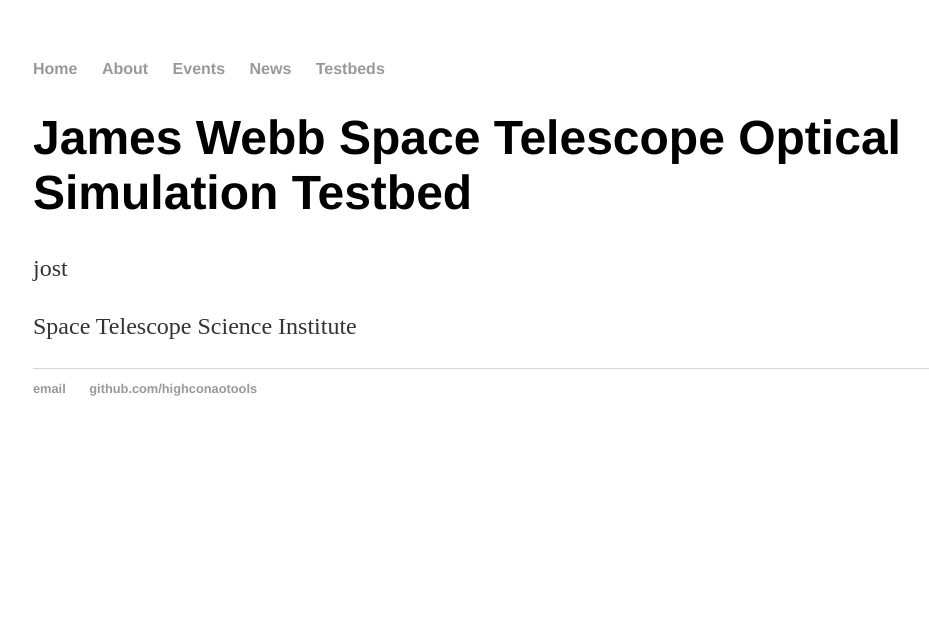
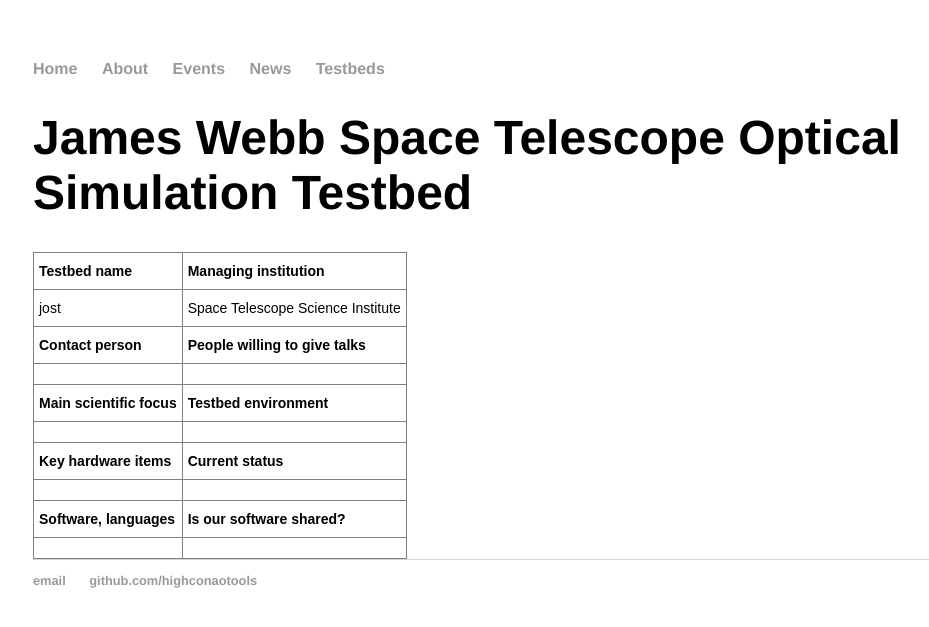
Before and after one commit to highconaotools/highconaotools.github.io, a Jekyll site: the page built from testbeds/jost.html, in a window 1280 px wide. Shown: the top 627 px of the page, without its empty margins (159-1088 px from the left). Built offline with Jekyll 4.4.1, drawn with Linux system fonts in a browser that asks for light colours.

Commit message:
Put the testbed table directly into jost.html. Bad idea, but will work for now.

```diff
--- a/testbeds/jost.html
+++ b/testbeds/jost.html
@@ -7,6 +7,53 @@
 {% assign shortname = testbed.shortname %}
 {% assign institute = testbed.institute %}
 
-<h1>{{ fullname }}</h1>
-<p>{{ shortname }}</p>
-<p>{{ institute }}</p>
+<h1> {{ fullname }} </h1>
+
+<style type="text/css">
+.tg  {border-collapse:collapse;border-spacing:0;}
+.tg td{font-family:Arial, sans-serif;font-size:14px;padding:10px 5px;border-style:solid;border-width:1px;overflow:hidden;word-break:normal;border-color:black;}
+.tg th{font-family:Arial, sans-serif;font-size:14px;font-weight:normal;padding:10px 5px;border-style:solid;border-width:1px;overflow:hidden;word-break:normal;border-color:black;}
+.tg .tg-0pky{border-color:inherit;text-align:left;vertical-align:top}
+</style>
+<table class="tg">
+  <tr>
+    <th class="tg-0pky"><span style="font-weight:bold">Testbed name</span></th>
+    <th class="tg-0pky"><span style="font-weight:bold">Managing institution</span></th>
+  </tr>
+  <tr>
+    <td class="tg-0pky"> {{ shortname }} </td>
+    <td class="tg-0pky"> {{ institute }} </td>
+  </tr>
+  <tr>
+    <td class="tg-0pky"><span style="font-weight:bold">Contact person</span></td>
+    <td class="tg-0pky"><span style="font-weight:bold">People willing to give talks</span></td>
+  </tr>
+  <tr>
+    <td class="tg-0pky"></td>
+    <td class="tg-0pky"></td>
+  </tr>
+  <tr>
+    <td class="tg-0pky"><span style="font-weight:bold">Main scientific focus</span></td>
+    <td class="tg-0pky"><span style="font-weight:bold">Testbed environment</span></td>
+  </tr>
+  <tr>
+    <td class="tg-0pky"></td>
+    <td class="tg-0pky"></td>
+  </tr>
+  <tr>
+    <td class="tg-0pky"><span style="font-weight:bold">Key hardware items</span></td>
+    <td class="tg-0pky"><span style="font-weight:bold">Current status</span></td>
+  </tr>
+  <tr>
+    <td class="tg-0pky"></td>
+    <td class="tg-0pky"></td>
+  </tr>
+  <tr>
+    <td class="tg-0pky"><span style="font-weight:bold">Software, languages</span></td>
+    <td class="tg-0pky"><span style="font-weight:bold">Is our software shared?</span></td>
+  </tr>
+  <tr>
+    <td class="tg-0pky"></td>
+    <td class="tg-0pky"></td>
+  </tr>
+</table>
```
